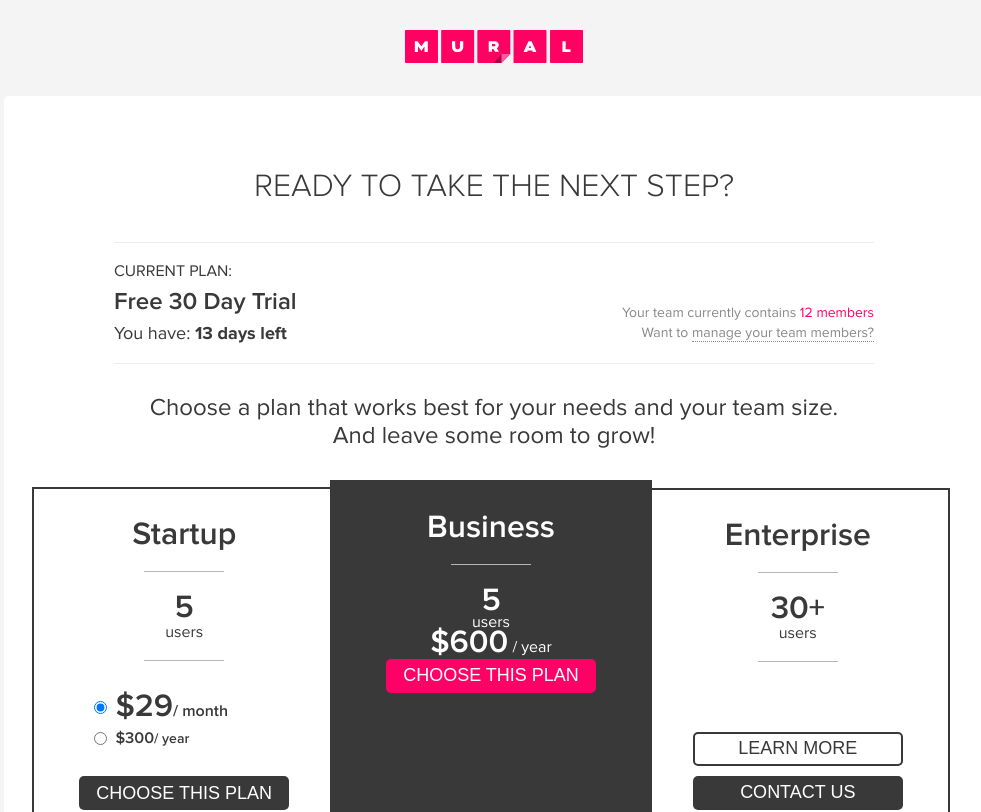
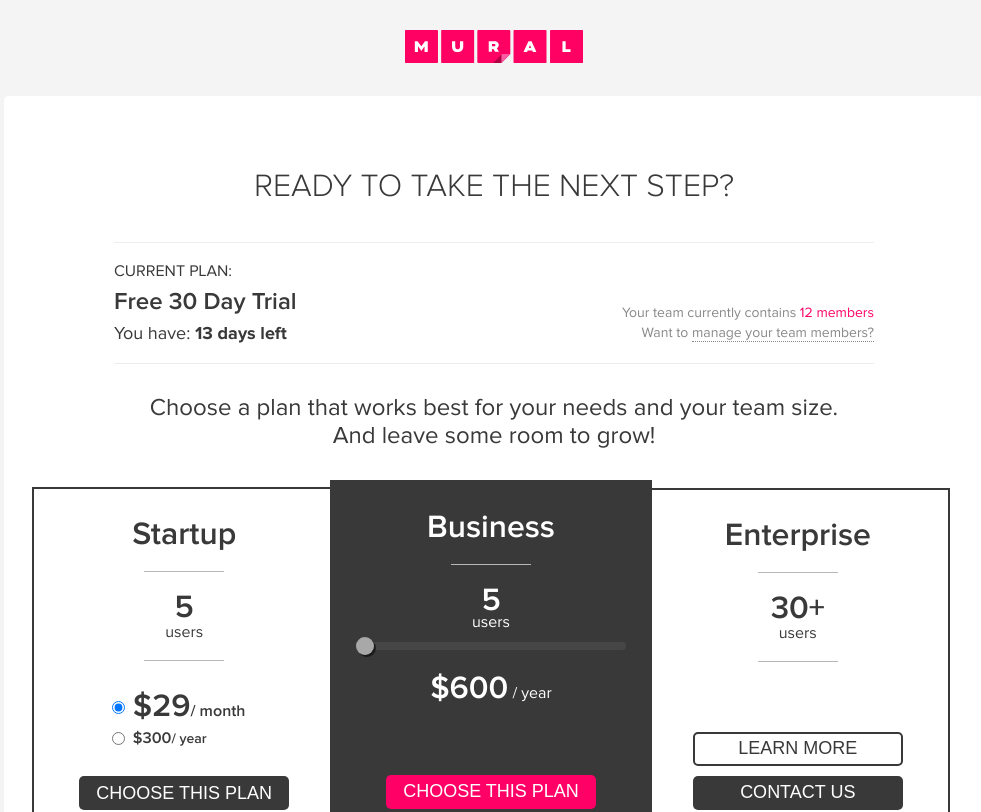
Before and after one commit to cecialbero/checkout, an Angular app in the folder checkout-page/: page / in a window 1280 px wide. Shown: the top 812 px of the page, without its empty margins (146-1127 px from the left). Built offline with nearby package versions, Linux system fonts and the light colour scheme.

Commit message:
Set the range logic to print the user and amount value

```diff
--- a/checkout-page/src/app/app.component.scss
+++ b/checkout-page/src/app/app.component.scss
@@ -181,40 +181,40 @@
 }
 /*End Plan Info*/
 
-/*Slider*/
+/*Slider Articles*/
 .slider {
   margin: 30px $gutter/2;
 
   article {
     display: inline-block;
     vertical-align: middle;
-    margin-left: 5%;
-    margin-right: 5%;
-    width: 90%;
+    width: 100%;
     min-height: 340px;
-    padding: $gutter 0;
+    padding: $gutter 20px;
     border: 2px solid $secondary-color;
 
-    @media (min-width: 960px) {
-      width: 31%;
+    @media (min-width: 560px) {
+      width: 80%;
     }
 
     @media (min-width: 768px) {
       width: 33%;
       margin-right: 0;
       margin-left: -6px;
+      padding: $gutter 5px;
     }
+
   }
 
   article:nth-of-type(2) {
     background-color: $secondary-color;
     color: $invert-txt-color;
 
-    @media (min-width: 768px) {
-      width: 39%;
+    .btn-primary {
+      margin-top: 70px;
     }
 
-    @media (min-width: 768px) {
+    @media (min-width: 960px) {
       width: 35%;
       min-height: 370px;
     }
@@ -257,7 +257,11 @@
   }
 
   .month-year {
-    margin: $gutter 0 $gutter $gutter*2;
+    margin: $gutter 0 $gutter 25%;
+
+    @media (min-width: 560px) {
+
+    }
 
     > div {
       display: flex;
@@ -274,4 +278,43 @@
     margin-top: 70px;
   }
 }
-/*End Slider*/
+/*End Slider Article*/
+
+/*Slider Container*/
+.range-container {
+    width: 100%;
+    max-width: 270px;
+    margin: 10px auto 20px auto;
+}
+
+.range {
+  -webkit-appearance: none;
+  appearance: none;
+  width: 100%;
+  height: 8px;
+  background: #4C4C4C;
+  border-radius: 4px;
+  outline: none;
+  opacity: 0.7;
+  -webkit-transition: .2s;
+  transition: opacity .2s;
+}
+
+.range::-webkit-slider-thumb {
+  -webkit-appearance: none;
+  appearance: none;
+  width: 18px;
+  height: 18px;
+  border-radius: 50%;
+  background: #D8D8D8;
+  box-shadow: 2px 2px 0 0 rgba(0,0,0,0.75);
+  cursor: pointer;
+}
+
+.range::-moz-range-thumb {
+  width: 25px;
+  height: 25px;
+  background: #4CAF50;
+  cursor: pointer;
+}
+/*End Slider Container*/
--- a/checkout-page/src/app/slider/slider.component.html
+++ b/checkout-page/src/app/slider/slider.component.html
@@ -4,13 +4,13 @@
       <h2 class="center-txt">Choose a plan that works best for your needs and your team size.<br>And leave some room to grow!</h2>
 
       <div class="slider center-txt">
+        <!-- First Article -->
         <article>
           <div class="slider-big-txt">Startup</div>
           <hr>
           <div class="slider-big-txt">{{startup.users}}</div>
           <span class="slider-small-txt">users</span>
           <hr>
-
           <div class="month-year">
             <div>
               <input
@@ -35,16 +35,32 @@
 
           <button class="btn btn-secondary center">Choose this plan</button>
         </article>
+
+        <!-- Second Article -->
         <article>
           <div class="slider-big-txt">Business</div>
           <hr>
           <div class="slider-big-txt">{{business.users}}</div>
           <div class="slider-small-txt">users</div>
 
-          <span class="slider-big-txt">${{business.year}}</span>
+          <div class="range-container">
+            <input
+            #ranger
+            type="range"
+            min="600"
+            max="1000"
+            value="600"
+            step="100"
+            (input)="valueRange(ranger.value)"
+            class="range">
+          </div>
+
+          <span class="slider-big-txt">${{businessAmountPerYear}}</span>
           <span class="slider-small-txt"> / year</span>
           <button class="btn btn-primary center">Choose this plan</button>
         </article>
+
+        <!-- Third Article -->
         <article>
           <div class="slider-big-txt">Enterprise</div>
           <hr>
--- a/checkout-page/src/app/slider/slider.component.ts
+++ b/checkout-page/src/app/slider/slider.component.ts
@@ -9,6 +9,7 @@
 
   monthValue = true;
   yearValue = false;
+  businessAmountPerYear = 600;
 
   startup = {
     users: 5,
@@ -40,4 +41,29 @@
     this.yearValue = true;
   }
 
+  valueRange(value) {
+    this.businessAmountPerYear = value;
+
+    switch (value) {
+      case '600':
+        this.business.users = 5;
+        break;
+
+      case '700':
+        this.business.users = 6;
+        break;
+
+      case '800':
+        this.business.users = 7;
+        break;
+
+      case '900':
+        this.business.users = 8;
+        break;
+
+      default:
+        this.business.users = 10;
+    }
+  }
+
 }
```
